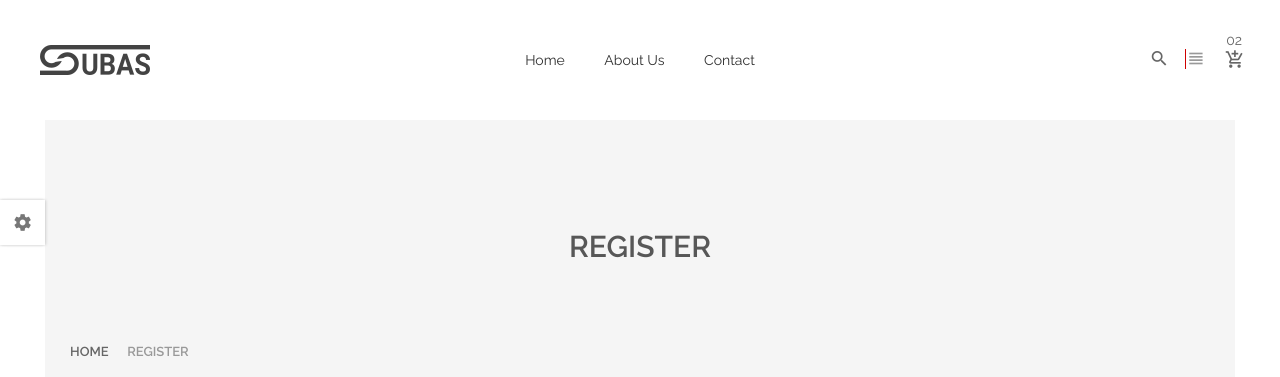
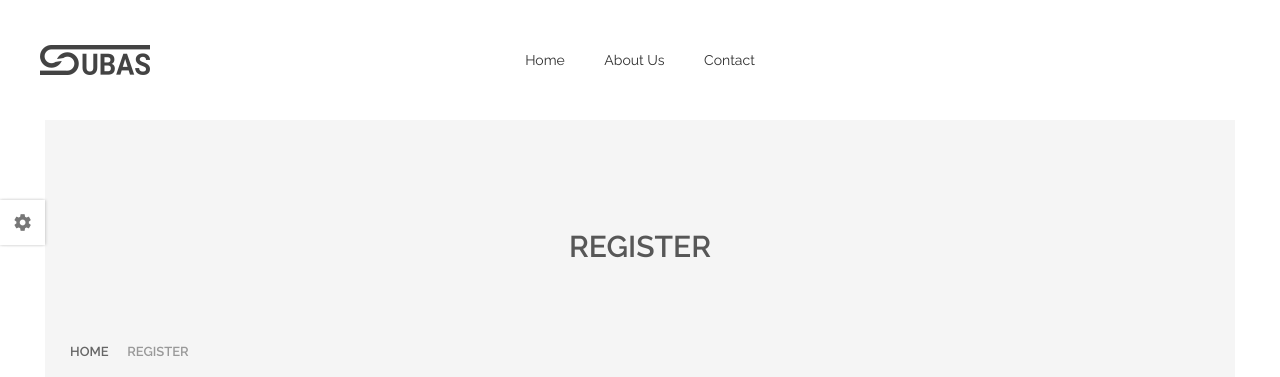
Before and after one commit to HemantSachdeva/BuyMobile-ecommerce, a Flask app: page /register.html in a window 1280 px wide. Shown: the top 377 px of the page. Run offline with Flask 2, Linux system fonts and the light colour scheme; some libraries are stand-ins or nearby versions.

Commit message:
Cleanup header
Signed-off-by: Hemant Sachdeva <hemant.evolver@gmail.com>

```diff
--- a/templates/header.html
+++ b/templates/header.html
@@ -27,156 +27,6 @@
             </ul>
           </nav>
         </div>
-        <!-- header-search & total-cart -->
-        <div class="col-lg-2 col-md-8">
-          <div class="search-top-cart f-right">
-            <!-- header-search -->
-            <div class="header-search header-search-2 f-left">
-              <div class="header-search-inner">
-                <button class="search-toggle">
-                  <i class="zmdi zmdi-search"></i>
-                </button>
-                <form action="#">
-                  <div class="top-search-box">
-                    <input
-                      type="text"
-                      placeholder="Search here your product..."
-                    />
-                    <button type="submit">
-                      <i class="zmdi zmdi-search"></i>
-                    </button>
-                  </div>
-                </form>
-              </div>
-            </div>
-            <div class="header-account header-account-2 f-left">
-              <ul class="user-meta">
-                <li>
-                  <a href="#"><i class="zmdi zmdi-view-headline"></i></a>
-                  <ul>
-                    <li><a href="#">My Account</a></li>
-                    <li><a href="#">Wish list</a></li>
-                    <li><a href="#">Checkout</a></li>
-                    <li><a href="#">Testimonial</a></li>
-                    <li><a href="#">Log in</a></li>
-                  </ul>
-                </li>
-              </ul>
-            </div>
-            <!-- total-cart -->
-            <div class="total-cart total-cart-2 f-left">
-              <div class="total-cart-in">
-                <div class="cart-toggler">
-                  <a href="#">
-                    <span class="cart-quantity">02</span><br />
-                    <span class="cart-icon">
-                      <i class="zmdi zmdi-shopping-cart-plus"></i>
-                    </span>
-                  </a>
-                </div>
-                <ul>
-                  <li>
-                    <div class="top-cart-inner your-cart">
-                      <h5 class="text-capitalize">Your Cart</h5>
-                    </div>
-                  </li>
-                  <li>
-                    <div class="total-cart-pro">
-                      <!-- single-cart -->
-                      <div class="single-cart clearfix">
-                        <div class="cart-img f-left">
-                          <a href="#">
-                            <img
-                              src="../static/img/cart/1.jpg"
-                              alt="Cart Product"
-                            />
-                          </a>
-                          <div class="del-icon">
-                            <a href="#">
-                              <i class="zmdi zmdi-close"></i>
-                            </a>
-                          </div>
-                        </div>
-                        <div class="cart-info f-left">
-                          <h6 class="text-capitalize">
-                            <a href="#">Dummy Product Name</a>
-                          </h6>
-                          <p>
-                            <span>Brand <strong>:</strong></span
-                            >Brand Name
-                          </p>
-                          <p>
-                            <span>Model <strong>:</strong></span
-                            >Grand s2
-                          </p>
-                          <p>
-                            <span>Color <strong>:</strong></span
-                            >Black, White
-                          </p>
-                        </div>
-                      </div>
-                      <!-- single-cart -->
-                      <div class="single-cart clearfix">
-                        <div class="cart-img f-left">
-                          <a href="#">
-                            <img
-                              src="../static/img/cart/1.jpg"
-                              alt="Cart Product"
-                            />
-                          </a>
-                          <div class="del-icon">
-                            <a href="#">
-                              <i class="zmdi zmdi-close"></i>
-                            </a>
-                          </div>
-                        </div>
-                        <div class="cart-info f-left">
-                          <h6 class="text-capitalize">
-                            <a href="#">Dummy Product Name</a>
-                          </h6>
-                          <p>
-                            <span>Brand <strong>:</strong></span
-                            >Brand Name
-                          </p>
-                          <p>
-                            <span>Model <strong>:</strong></span
-                            >Grand s2
-                          </p>
-                          <p>
-                            <span>Color <strong>:</strong></span
-                            >Black, White
-                          </p>
-                        </div>
-                      </div>
-                    </div>
-                  </li>
-                  <li>
-                    <div class="top-cart-inner subtotal">
-                      <h4 class="text-uppercase g-font-2">
-                        Total =
-                        <span>$ 500.00</span>
-                      </h4>
-                    </div>
-                  </li>
-                  <li>
-                    <div class="top-cart-inner view-cart">
-                      <h4 class="text-uppercase">
-                        <a href="#">View cart</a>
-                      </h4>
-                    </div>
-                  </li>
-                  <li>
-                    <div class="top-cart-inner check-out">
-                      <h4 class="text-uppercase">
-                        <a href="#">Check out</a>
-                      </h4>
-                    </div>
-                  </li>
-                </ul>
-              </div>
-            </div>
-          </div>
-        </div>
       </div>
     </div>
   </div>
```
